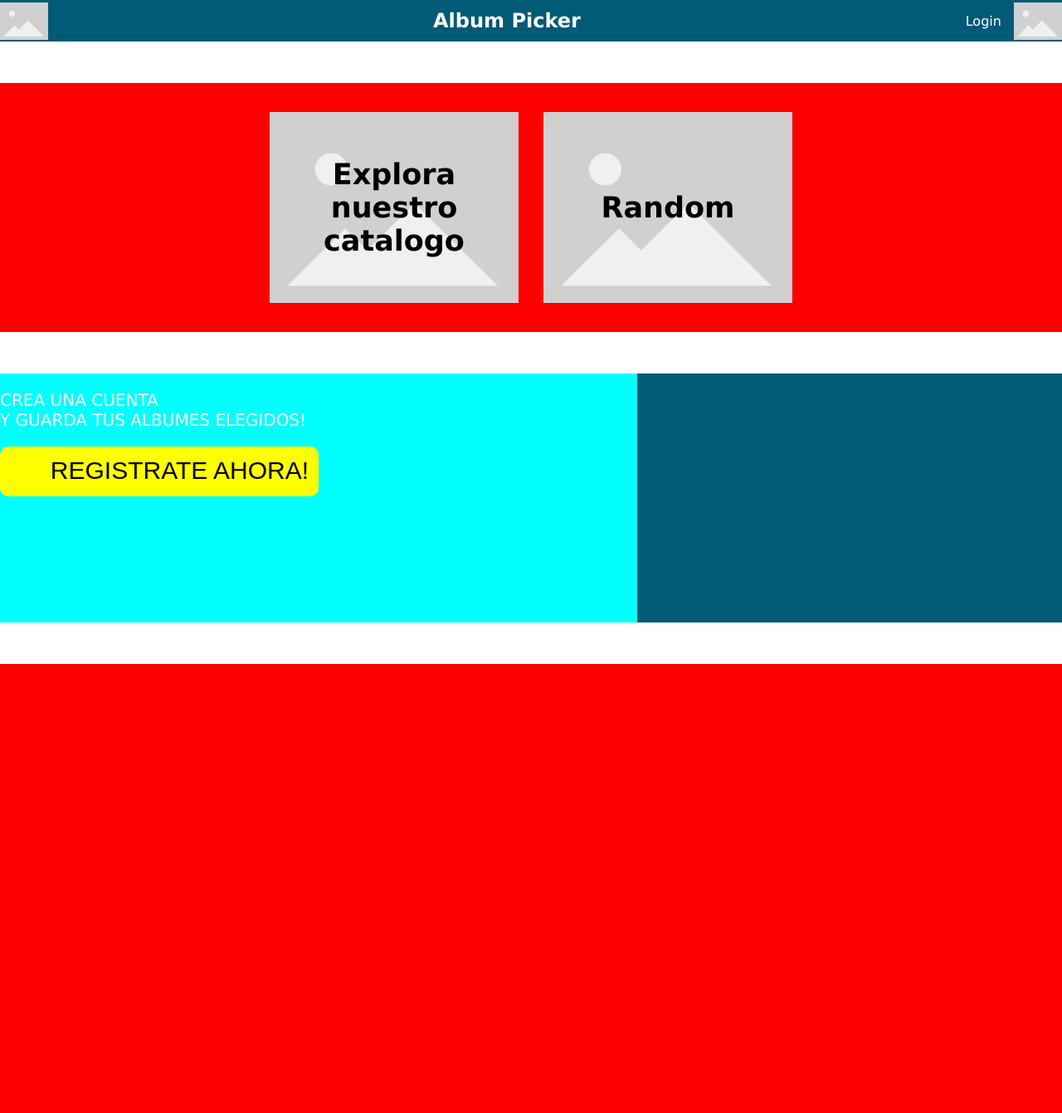
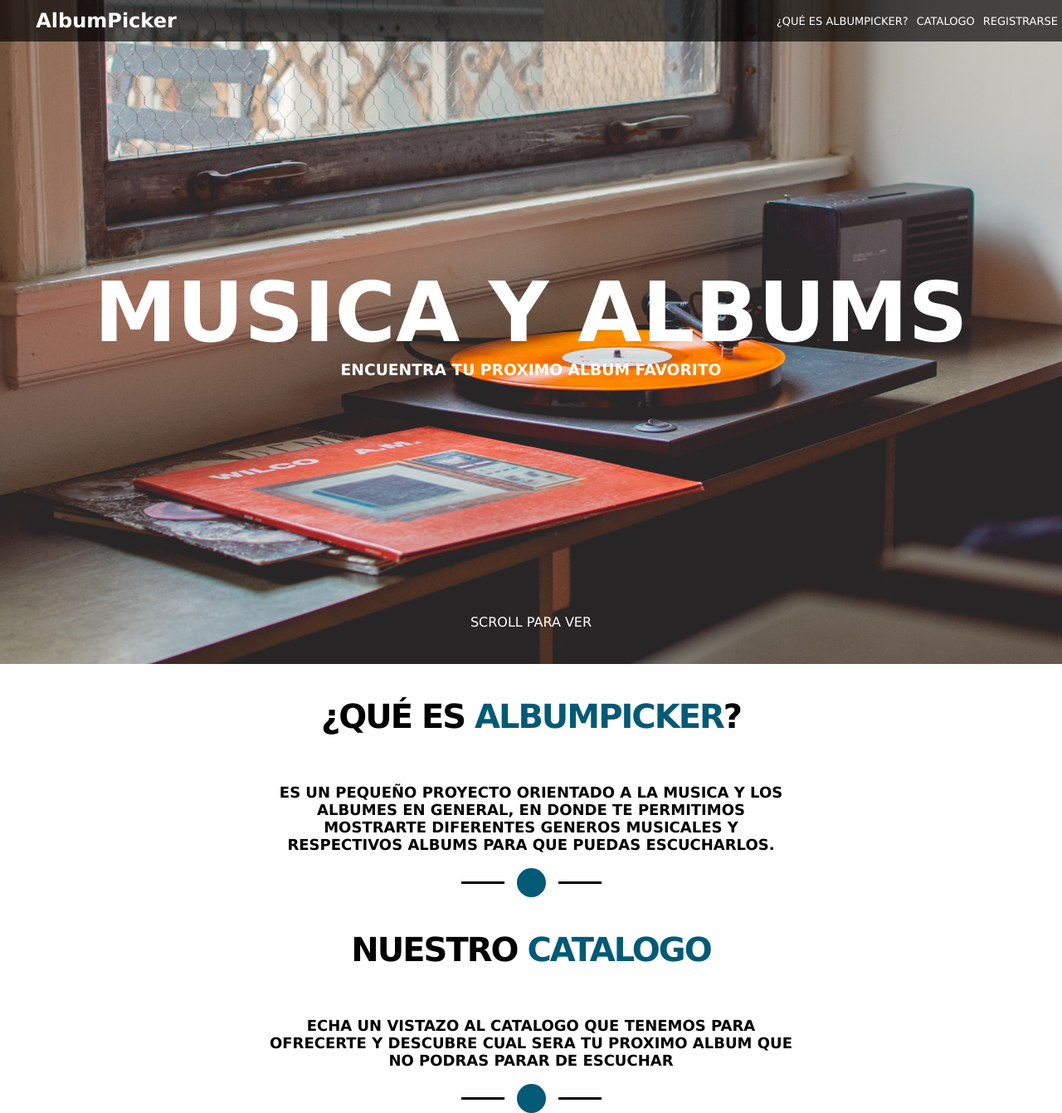
Before and after one commit to LucasDLabo/ProyectoFacultad, a PHP site: page / in a window 1280 px wide. Shown: the whole page at 83% size. Before the commit the page ends 800 px from the top, so only its background shows below. Run offline with PHP 8.4, Linux system fonts and the light colour scheme.

Commit message:
Nuevo diseño del inicio de la HomePage + 1ra sección de la HomePage

```diff
--- a/css/style.css
+++ b/css/style.css
@@ -8,102 +8,145 @@ body{
     margin: 0px;
     font-family: Verdana, Geneva, Tahoma, sans-serif;
 }
+header{
+    height: 100vh;
+}
+.boxScroll{
+    display: flex;
+    height: 50px;
+    justify-content: center;
+    align-items: center;
+    color: white;
+}
+.boxTitulos{
+    display: flex;
+    height: 84.3%;
+    flex-direction: column;
+    justify-content: center;
+    align-items: center;
+    gap: 0px;
+}
+.title{
+    display: flex;
+    color: white;
+    margin: 0;
+    font-size: 100px;
+}
+.subtitle{
+    display: flex;
+    color: white;
+    margin: 0;
+}
 .boxNav{
-    background-color: #015A76;
+    background-color: rgba(0, 0, 0, 0.658);
     height: 50px;
     display: flex;
     align-items: center;
     width: 100%;
 }
-.boxNav img{
-    width: auto;
-    height: 45px;
-}
 .boxNav a{
     display: flex;
-    width: 100%;
+    width: 20%;
     justify-content: center;
     text-decoration: none;
+    align-items: center;
     color: white;
+    height: 100%;
 }
-.logo{
-    display: flex;
-    background-color: red;
+.ImagenFondo{
+    overflow: hidden;
     width: 100%;
-    justify-content: flex-start;
+    height: 100vh;
+    right: 0;
+    bottom: 0;
+    position: absolute;
+    z-index: -1;
 }
-.profile{
+.rutas{
     display: flex;
     justify-content: flex-end;
     align-items: center;
     gap: 15px;
+    width: 80%;
+    height: 100%;
+}
+.rutas ul{
+    font-size: 13px;
+    list-style-type: none;
+    height: 100%;
+}
+.rutas ul li{
+    float: left;
+    display: flex;
+    height: 100%;
+}
+.rutas ul li a{
+    padding-left: 5px;
+    padding-right: 5px;
+    text-align: center;
+    width: auto;
+    height: 100%;
+}
+.rutas ul li a:hover{
+    background-color: black;
+    transition: .1s;
+
+}
+
+.mainWidth{
+    display: flex;
+    height: auto;
+    width: 100%;
+    justify-content: start;
+    align-items: center;
+    /* background-color: aqua; */
+    flex-direction: column;
 }
 .boxContent{
     display: flex;
-    background-color: red;
-    margin-top: 50px;
-    height: 300px;
-    gap: 30px;
+    /* background-color: red; */
+    flex-direction: column;
+    width: 50%;
+    text-transform: uppercase;
+    height: auto;
     text-align: center;
     align-items: center;
     justify-content: center;
 }
-.catalogo{
+.bodyTitle{
+    font-size: 40px;
+    font-weight: bolder;
+    letter-spacing: -2px;
+}
+.descripcion{
+    font-size: 18px;
+    font-weight: bolder;
+}
+.highlight{
+    color: #015A76;
+    background-color: transparent;
+}
+.separador{
     display: flex;
+    /* background-color: green; */
     align-items: center;
     justify-content: center;
-    background-image: url(/placeholder.png);
-    height: 230px;
-    width: 300px;
-    background-size: 300px 230px;
-    background-repeat: no-repeat;
-    text-align: center;
-    text-decoration: none;
+    width: 100%;
+    gap: 15px;
+}
+.separador hr{
+    margin: 0;
+    height: 1px;
+    width: 50px;
     color: black;
-    font-size: 35px;
-    font-weight: bold;
-
+    background-color: black;
+    border: solid 1px black;
 }
-.rnd{
-    display: flex;
-    align-items: center;
-    justify-content: center;
-    background: url(/placeholder.png), #015A76;
-    height: 230px;
-    width: 300px;
-    background-size: 300px 230px;
-    background-repeat: no-repeat;
-    text-align: center;
-    text-decoration: none;
-    color: black;
-    font-size: 35px;
-    font-weight: bold;
+.separador div{
+    margin: 0;
+    content: "";
+    height: 35px;
+    width: 35px;
+    border-radius: 100%;
+    background-color: #015A76;
 }
-.boxRegister{
-    margin-top: 50px;
-    display: flex;
-    background-color: #015A76;
-    height: 300px;
-    flex-direction: column;
-}
-.boxRegister div{
-    font-size: 20px;
-    color: white;
-    height: 100%;
-    width: 60%;
-    display: flex;
-    flex-direction: column;
-    background-color: aqua;
-}
-.boxRegister div button{
-    background-color: yellow;
-    border: none;
-    width: 50%;
-    text-align: center;
-    border-radius: 10px;
-    font-size: 30px;
-    padding: 12px;
-    display: flex;
-    height: 20%;
-    justify-content: end;
-}
--- a/index.html
+++ b/index.html
@@ -14,31 +14,50 @@ Git push -u origin master -->
 </head>
 <body>
     <header>
+        <img src="img/HomePage/FondoHomePage.jpg" alt="" class="ImagenFondo">
         <nav>
             <div class="boxNav">
-                <img src="placeholder.png" alt="" class="logo">
-                <a href=""><h1>Album Picker</h1></a>
-                <div class="profile">
-                    <a href="">Login</a>
-                    <img src="placeholder.png" alt="">
+                <a href=""><h1>AlbumPicker</h1></a>
+                <div class="rutas">
+                    <ul>
+                        <li><a href="">¿QUÉ ES ALBUMPICKER?</a></li>
+                        <li><a href="">CATALOGO</a></li>
+                        <li><a href="">REGISTRARSE</a></li>
+                    </ul>
                 </div>
             </div>
         </nav>
+        <div class="boxTitulos">
+            <h2 class="title">MUSICA Y ALBUMS</h2>
+            <h3 class="subtitle">ENCUENTRA TU PROXIMO ALBUM FAVORITO</h3>
+        </div>
+        <div class="boxScroll">
+            <p>SCROLL PARA VER</p>
+        </div>
     </header>
 
     <main>
-        <section class="boxContent">
-            <a href="" class="catalogo">Explora nuestro catalogo</a>
-            <a href="" class="rnd">Random</a>
+        <section class="mainWidth">
+            <div class="boxContent">
+                <p class="bodyTitle">¿QUÉ ES <mark class="highlight">ALBUMPICKER</mark>?</p>
+                <p class="descripcion">Es un pequeño proyecto orientado a la musica y los albumes en general, en donde te permitimos mostrarte diferentes generos musicales y respectivos albums para que puedas ESCUCHARLOS.</p>
+            </div>
+            <div class="separador">
+                <hr>
+                <div></div>
+                <hr>
+            </div>
+            <div class="boxContent">
+                <p class="bodyTitle">NUESTRO <mark class="highlight">CATALOGO</mark></p>
+                <p class="descripcion">Echa un vistazo al catalogo que tenemos para ofrecerte y descubre cual sera tu proximo album que no podras parar de escuchar</p>
+            </div>
+            <div class="separador">
+                <hr>
+                <div></div>
+                <hr>
+            </div>
         </section>
 
-        <section class="boxRegister">
-            <div>
-                <p>CREA UNA CUENTA <br> Y GUARDA TUS ALBUMES ELEGIDOS!</p>
-                <button>REGISTRATE AHORA!</button>
-            </div>
-
-        </section>
     </main>
 </body>
 </html>
```
Also changed, not shown: articulos.html (deleted, +0 -17 lines), img/HomePage/FondoHomePage.jpg (added).
